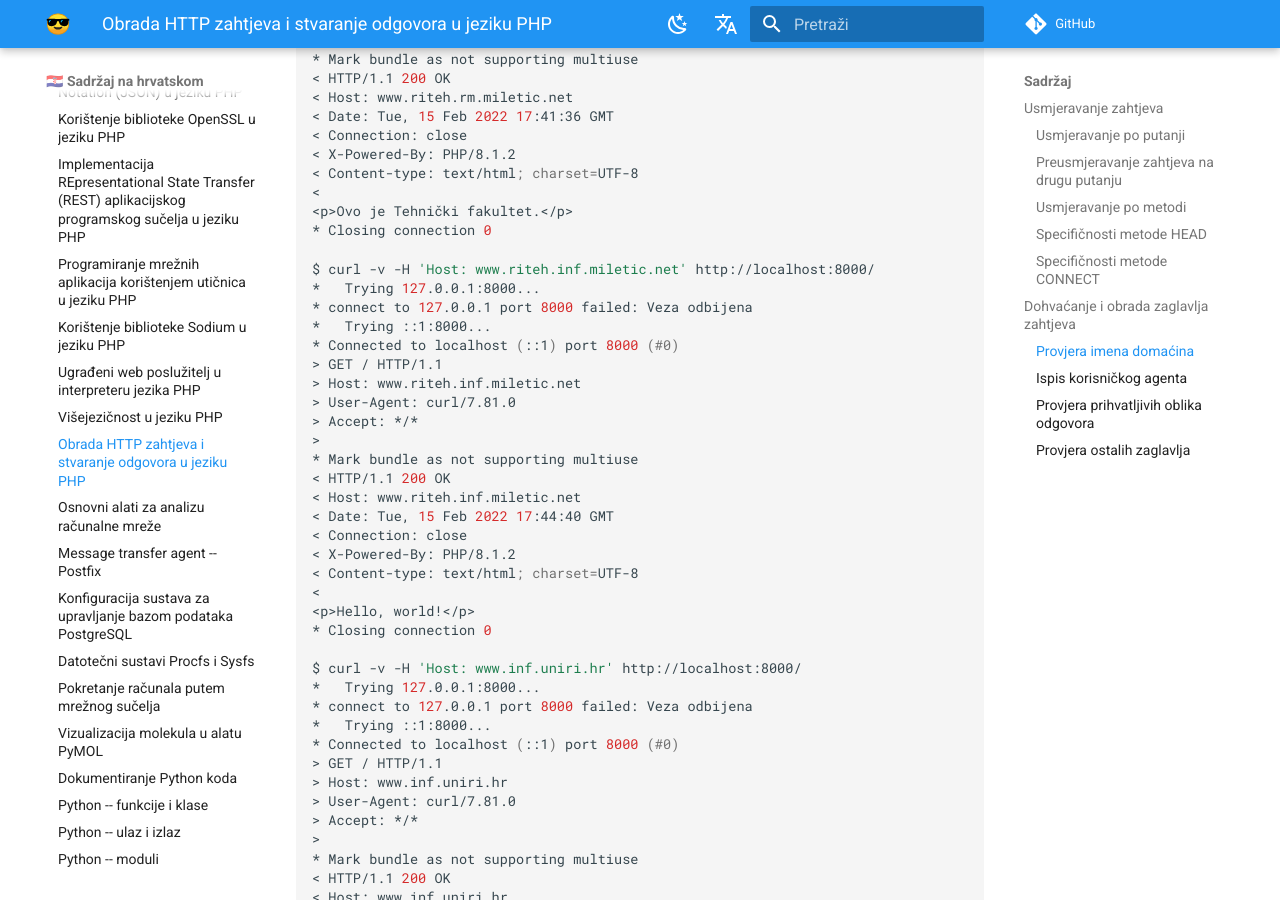
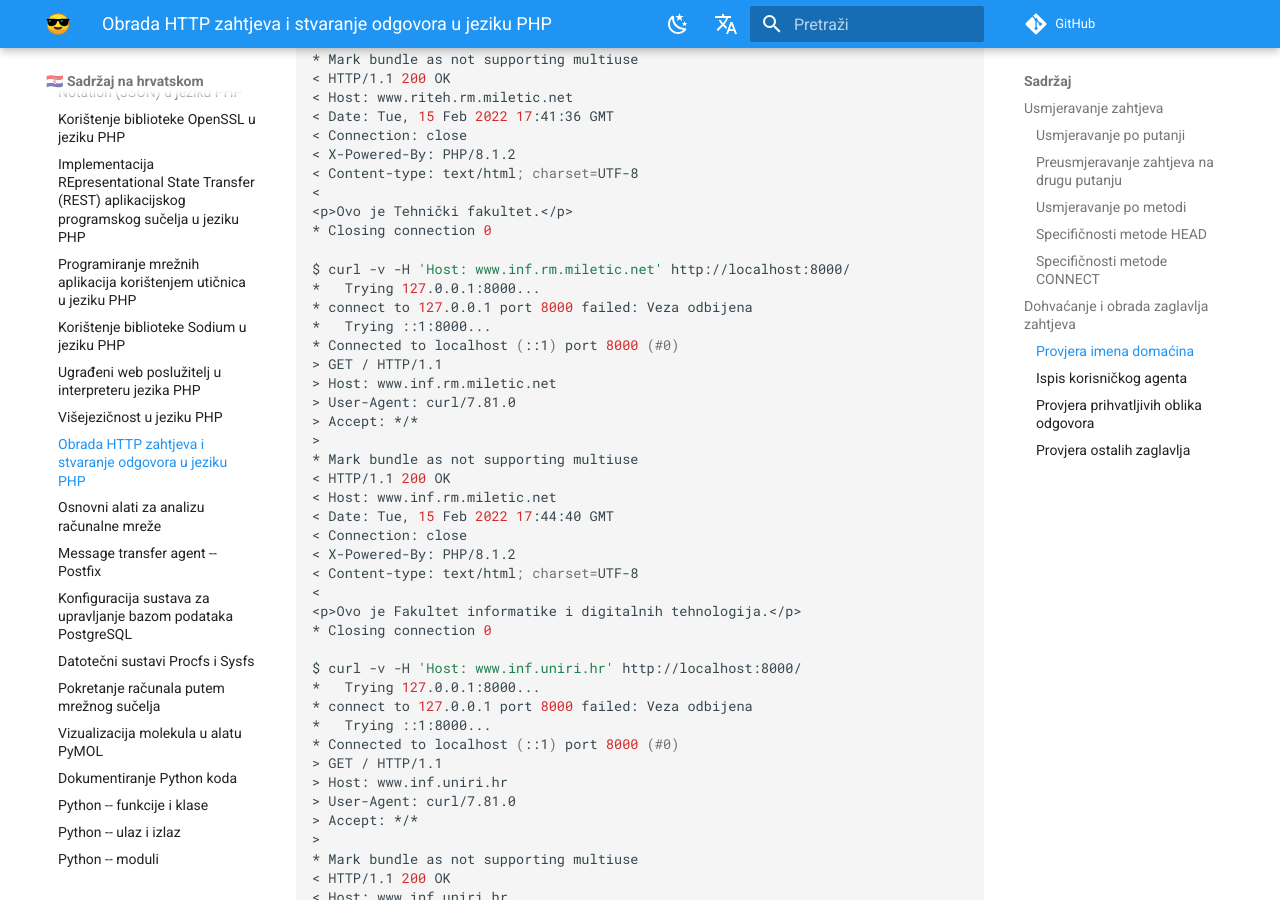
Before and after one commit to gaseri/website, an MkDocs documentation site: the page built from docs/hr/nastava/materijali/php-zahtjev-odgovor.md, in a window 1280 px wide and 900 px high, scrolled down 8877 px. Built offline with MkDocs 1.6.1 and Material for MkDocs 9.7.7, drawn with Linux system fonts in a browser that asks for light colours; comment, search, counter and statistics services are not loaded.

Commit message:
Fixed typos

```diff
--- a/docs/hr/nastava/materijali/php-zahtjev-odgovor.md
+++ b/docs/hr/nastava/materijali/php-zahtjev-odgovor.md
@@ -409,25 +409,25 @@ $ curl -v -H 'Host: www.riteh.rm.miletic.net' http://localhost:8000/
 <p>Ovo je Tehnički fakultet.</p>
 * Closing connection 0
 
-$ curl -v -H 'Host: www.riteh.inf.miletic.net' http://localhost:8000/
+$ curl -v -H 'Host: www.inf.rm.miletic.net' http://localhost:8000/
 *   Trying 127.0.0.1:8000...
 * connect to 127.0.0.1 port 8000 failed: Veza odbijena
 *   Trying ::1:8000...
 * Connected to localhost (::1) port 8000 (#0)
 > GET / HTTP/1.1
-> Host: www.riteh.inf.miletic.net
+> Host: www.inf.rm.miletic.net
 > User-Agent: curl/7.81.0
 > Accept: */*
 >
 * Mark bundle as not supporting multiuse
 < HTTP/1.1 200 OK
-< Host: www.riteh.inf.miletic.net
+< Host: www.inf.rm.miletic.net
 < Date: Tue, 15 Feb 2022 17:44:40 GMT
 < Connection: close
 < X-Powered-By: PHP/8.1.2
 < Content-type: text/html; charset=UTF-8
 <
-<p>Hello, world!</p>
+<p>Ovo je Fakultet informatike i digitalnih tehnologija.</p>
 * Closing connection 0
 
 $ curl -v -H 'Host: www.inf.uniri.hr' http://localhost:8000/
```
